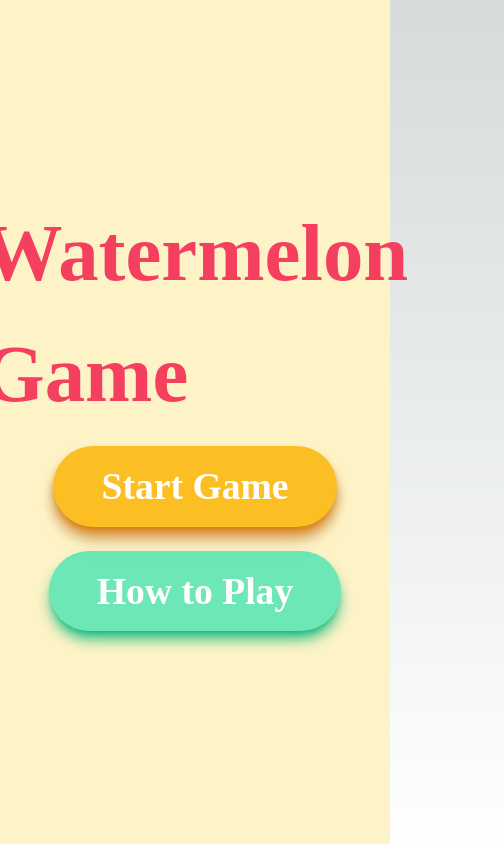
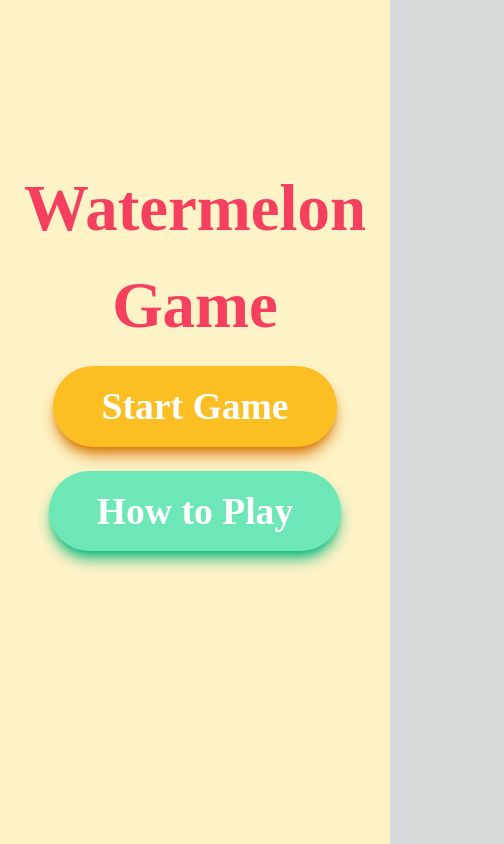
Before and after one commit to LoneCoder21/FruitGame, a Next.js app: page / in a window 390 px wide. Shown: the whole page, 504 px wide, since content can reach past the window. Built offline with nearby package versions, Linux system fonts and the light colour scheme; what @designbycode/tailwindcss-text-stroke would draw is missing.

Commit message:
prettier config + responsive main page

```diff
--- a/app/page.tsx
+++ b/app/page.tsx
@@ -2,14 +2,14 @@ import Link from "next/link";
 
 export default function Home() {
     return (
-        <main className="flex min-h-screen flex-col items-center justify-between p-24 bg-amber-100">
-            <section className="flex flex-col items-center justify-between p-24">
-                <h1 className="text-mxl text-rose-500 text-stroke-2 text-stroke-green-400 font-extrabold">
+        <main className="flex min-h-screen flex-col bg-amber-100">
+            <section className="flex flex-col items-center my-40">
+                <h1 className="text-xl text-center text-rose-500 text-stroke-2 text-stroke-green-400 font-extrabold sm:text-mxl">
                     Watermelon Game
                 </h1>
                 <Link
                     href="/play"
-                    className="text-base bg-amber-400 px-12 py-3 m-3 font-bold text-white rounded-full shadow-lg shadow-amber-600 drop-shadow-lg hover:bg-amber-500 hover:scale-110 text-stroke-1 text-stroke-amber-800"
+                    className="text-base bg-amber-400 px-12 py-3 m-3 font-bold text-white rounded-full shadow-lg shadow-amber-600 hover:bg-amber-500 hover:scale-110 text-stroke-1 text-stroke-amber-800"
                 >
                     Start Game
                 </Link>
--- a/tsconfig.json
+++ b/tsconfig.json
@@ -11,6 +11,7 @@
         "moduleResolution": "bundler",
         "resolveJsonModule": true,
         "isolatedModules": true,
+        "noImplicitAny": true,
         "jsx": "preserve",
         "incremental": true,
         "plugins": [
```
Also changed, not shown: .prettierrc.json (added), 1 other file (tests, documents, lock files or other folders). Lines whose indentation alone changed are shown as unchanged.
